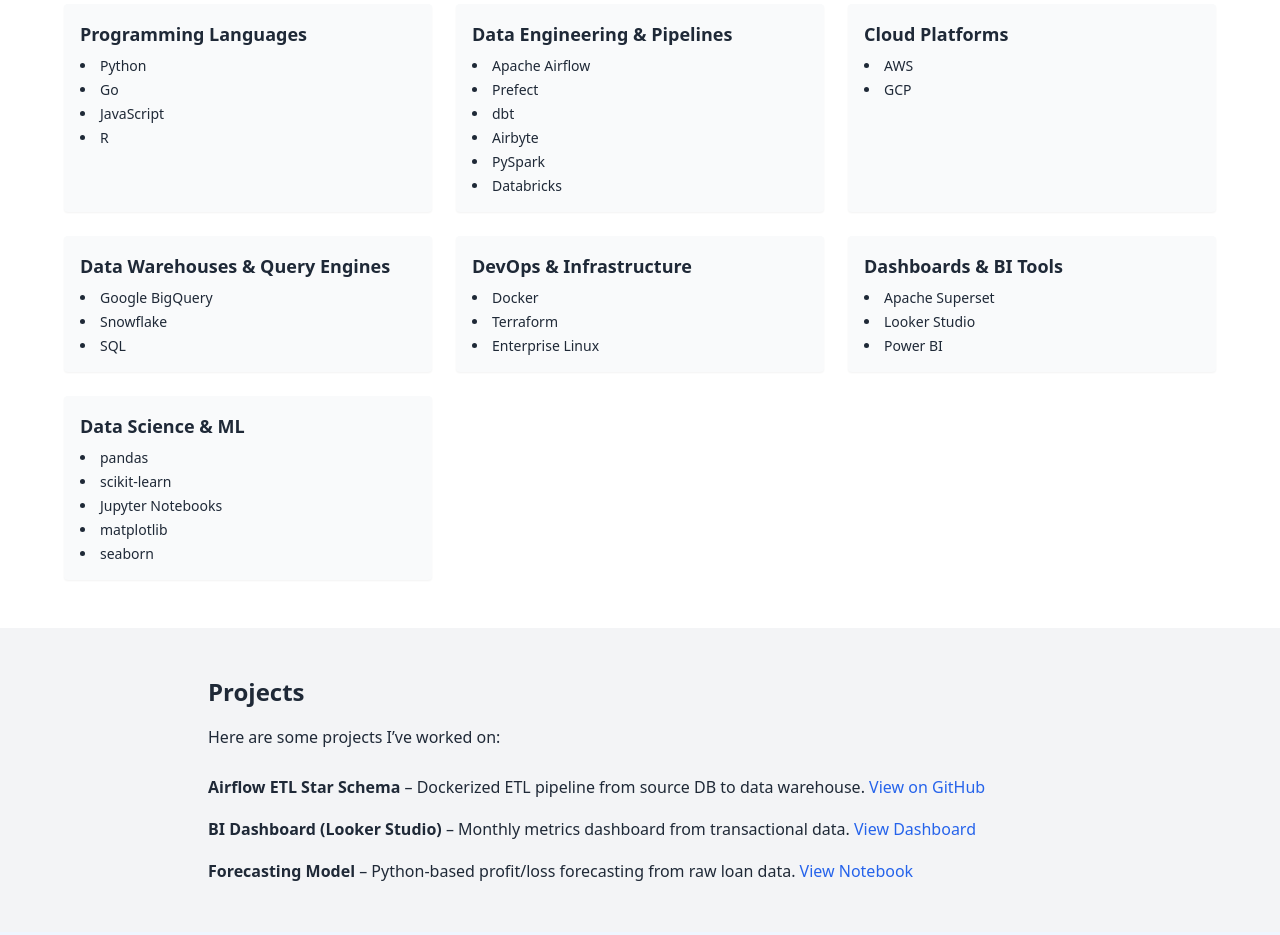
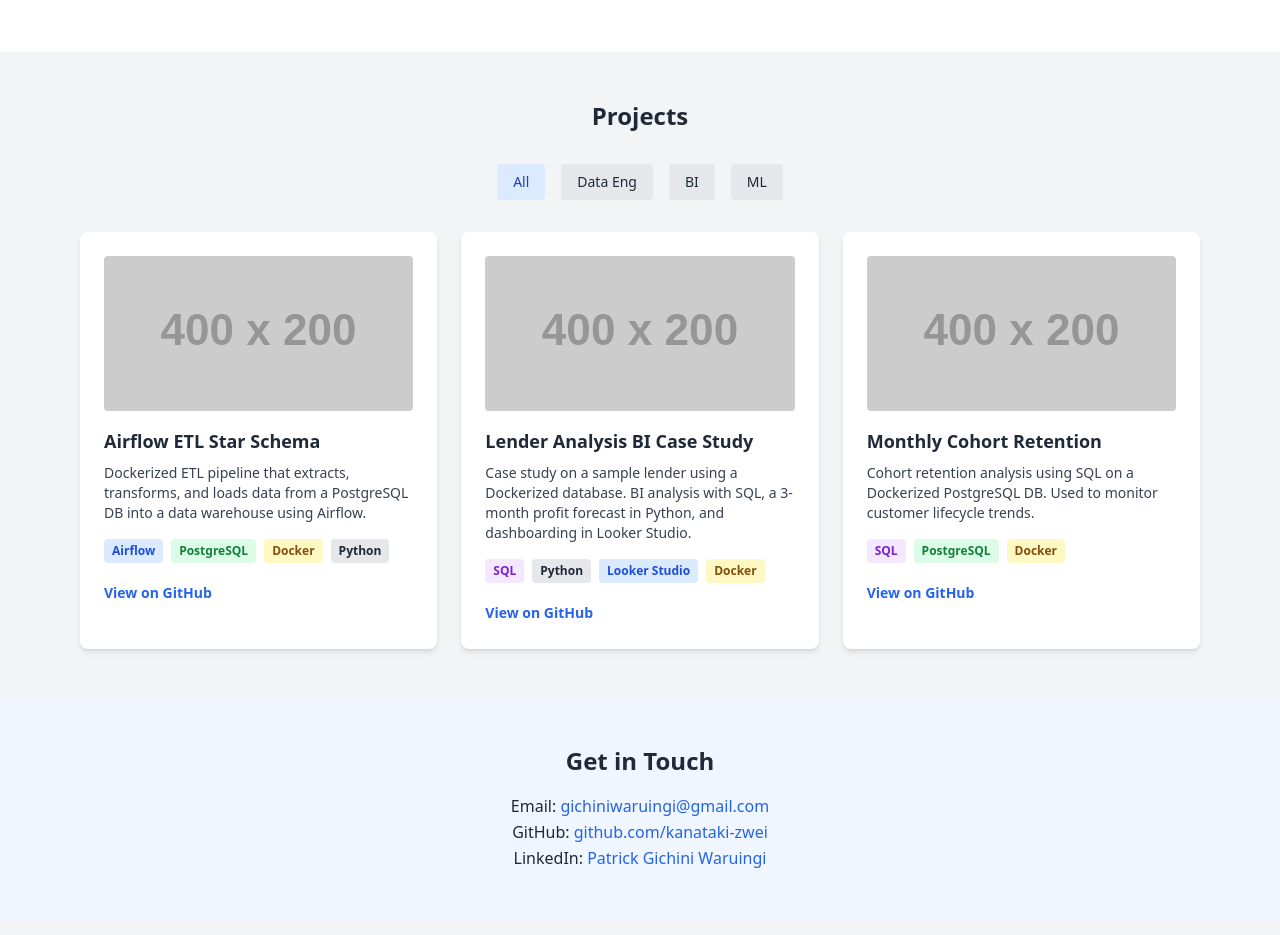
Before and after one commit to kanataki-zwei/kanataki-zwei.github.io, a plain HTML site: page index.html in a window 1280 px wide. Shown: the part 558-1493 px from the top of the page. Drawn offline with nearby package versions, Linux system fonts and the light colour scheme; placeholder pictures from the web are drawn by us.

Commit message:
added project cards and categorized filters

```diff
--- a/index.html
+++ b/index.html
@@ -42,107 +42,72 @@
   <section id="skills" class="bg-white py-12 px-4">
     <div class="max-w-6xl mx-auto">
       <h3 class="text-2xl font-semibold mb-8 text-center">Skills</h3>
-
       <div class="grid md:grid-cols-2 lg:grid-cols-3 gap-6">
-
-            <!-- General Purpose Programming -->
-            <div class="bg-gray-50 p-4 rounded shadow-sm">
-            <h4 class="text-lg font-bold mb-2">Programming Languages</h4>
-            <ul class="list-disc list-inside text-sm space-y-1">
-                <li>Python</li>
-                <li>Go</li>
-                <li>JavaScript</li>
-                <li>R</li>
-            </ul>
-            </div>
-
-            <!-- Data Engineering & Pipelines -->
-            <div class="bg-gray-50 p-4 rounded shadow-sm">
-            <h4 class="text-lg font-bold mb-2">Data Engineering & Pipelines</h4>
-            <ul class="list-disc list-inside text-sm space-y-1">
-                <li>Apache Airflow</li>
-                <li>Prefect</li>
-                <li>dbt</li>
-                <li>Airbyte</li>
-                <li>PySpark</li>
-                <li>Databricks</li>
-            </ul>
-            </div>
-
-            <!-- Cloud Platforms -->
-            <div class="bg-gray-50 p-4 rounded shadow-sm">
-            <h4 class="text-lg font-bold mb-2">Cloud Platforms</h4>
-            <ul class="list-disc list-inside text-sm space-y-1">
-                <li>AWS</li>
-                <li>GCP</li>
-            </ul>
-            </div>
-
-            <!-- Data Warehouses -->
-            <div class="bg-gray-50 p-4 rounded shadow-sm">
-            <h4 class="text-lg font-bold mb-2">Data Warehouses & Query Engines</h4>
-            <ul class="list-disc list-inside text-sm space-y-1">
-                <li>Google BigQuery</li>
-                <li>Snowflake</li>
-                <li>SQL</li>
-            </ul>
-            </div>
-
-            <!-- DevOps & Infra -->
-            <div class="bg-gray-50 p-4 rounded shadow-sm">
-            <h4 class="text-lg font-bold mb-2">DevOps & Infrastructure</h4>
-            <ul class="list-disc list-inside text-sm space-y-1">
-                <li>Docker</li>
-                <li>Terraform</li>
-                <li>Enterprise Linux</li>
-            </ul>
-            </div>
-
-            <!-- Dashboards & BI -->
-            <div class="bg-gray-50 p-4 rounded shadow-sm">
-            <h4 class="text-lg font-bold mb-2">Dashboards & BI Tools</h4>
-            <ul class="list-disc list-inside text-sm space-y-1">
-                <li>Apache Superset</li>
-                <li>Looker Studio</li>
-                <li>Power BI</li>
-            </ul>
-            </div>
-
-            <!-- Optional: Data Science & ML -->
-            <div class="bg-gray-50 p-4 rounded shadow-sm">
-            <h4 class="text-lg font-bold mb-2">Data Science & ML</h4>
-            <ul class="list-disc list-inside text-sm space-y-1">
-                <li>pandas</li>
-                <li>scikit-learn</li>
-                <li>Jupyter Notebooks</li>
-                <li>matplotlib</li>
-                <li>seaborn</li>
-            </ul>
-            </div>
-
+        <!-- Skill cards here... (unchanged) -->
       </div>
     </div>
   </section>
 
+  <!-- Projects -->
+  <section id="projects" class="max-w-6xl mx-auto py-12 px-4">
+    <h3 class="text-2xl font-semibold mb-8 text-center">Projects</h3>
 
-  <!-- Projects -->
-  <section id="projects" class="max-w-4xl mx-auto py-12 px-4">
-    <h3 class="text-2xl font-semibold mb-4">Projects</h3>
-    <p class="mb-6">Here are some projects I’ve worked on:</p>
-    <ul class="space-y-4">
-      <li>
-        <strong>Airflow ETL Star Schema</strong> – Dockerized ETL pipeline from source DB to data warehouse.
-        <a href="#" class="text-blue-600 hover:underline">View on GitHub</a>
-      </li>
-      <li>
-        <strong>BI Dashboard (Looker Studio)</strong> – Monthly metrics dashboard from transactional data.
-        <a href="#" class="text-blue-600 hover:underline">View Dashboard</a>
-      </li>
-      <li>
-        <strong>Forecasting Model</strong> – Python-based profit/loss forecasting from raw loan data.
-        <a href="#" class="text-blue-600 hover:underline">View Notebook</a>
-      </li>
-    </ul>
+    <!-- Filter Buttons -->
+    <div class="flex flex-wrap justify-center gap-4 mb-8">
+      <button class="filter-btn bg-blue-100 text-blue-800 text-sm px-4 py-2 rounded hover:bg-blue-200" data-filter="all">All</button>
+      <button class="filter-btn bg-gray-200 text-sm px-4 py-2 rounded hover:bg-gray-300" data-filter="data-eng">Data Eng</button>
+      <button class="filter-btn bg-gray-200 text-sm px-4 py-2 rounded hover:bg-gray-300" data-filter="bi">BI</button>
+      <button class="filter-btn bg-gray-200 text-sm px-4 py-2 rounded hover:bg-gray-300" data-filter="ml">ML</button>
+    </div>
+
+    <div class="grid gap-6 md:grid-cols-2 lg:grid-cols-3">
+      <!-- Project 1 -->
+      <div class="project-card bg-white rounded-lg shadow-md p-6 hover:shadow-xl transition duration-300" data-category="data-eng">
+        <img src="https://via.placeholder.com/400x200?text=Airflow+ETL+Star+Schema" alt="Airflow ETL Star Schema" class="rounded mb-4">
+        <h4 class="text-lg font-bold mb-2">Airflow ETL Star Schema</h4>
+        <p class="text-sm text-gray-700 mb-4">
+          Dockerized ETL pipeline that extracts, transforms, and loads data from a PostgreSQL DB into a data warehouse using Airflow.
+        </p>
+        <div class="flex flex-wrap gap-2 mb-4">
+          <span class="bg-blue-100 text-blue-700 text-xs font-semibold px-2 py-1 rounded">Airflow</span>
+          <span class="bg-green-100 text-green-700 text-xs font-semibold px-2 py-1 rounded">PostgreSQL</span>
+          <span class="bg-yellow-100 text-yellow-800 text-xs font-semibold px-2 py-1 rounded">Docker</span>
+          <span class="bg-gray-200 text-gray-800 text-xs font-semibold px-2 py-1 rounded">Python</span>
+        </div>
+        <a href="#" class="text-blue-600 text-sm font-semibold hover:underline">View on GitHub</a>
+      </div>
+
+      <!-- Project 2 -->
+      <div class="project-card bg-white rounded-lg shadow-md p-6 hover:shadow-xl transition duration-300" data-category="bi">
+        <img src="https://via.placeholder.com/400x200?text=Lender+BI+Case+Study" alt="Lender BI Case Study" class="rounded mb-4">
+        <h4 class="text-lg font-bold mb-2">Lender Analysis BI Case Study</h4>
+        <p class="text-sm text-gray-700 mb-4">
+          Case study on a sample lender using a Dockerized database. BI analysis with SQL, a 3-month profit forecast in Python, and dashboarding in Looker Studio.
+        </p>
+        <div class="flex flex-wrap gap-2 mb-4">
+          <span class="bg-purple-100 text-purple-700 text-xs font-semibold px-2 py-1 rounded">SQL</span>
+          <span class="bg-gray-200 text-gray-800 text-xs font-semibold px-2 py-1 rounded">Python</span>
+          <span class="bg-blue-100 text-blue-700 text-xs font-semibold px-2 py-1 rounded">Looker Studio</span>
+          <span class="bg-yellow-100 text-yellow-800 text-xs font-semibold px-2 py-1 rounded">Docker</span>
+        </div>
+        <a href="#" class="text-blue-600 text-sm font-semibold hover:underline">View on GitHub</a>
+      </div>
+
+      <!-- Project 3 -->
+      <div class="project-card bg-white rounded-lg shadow-md p-6 hover:shadow-xl transition duration-300" data-category="ml">
+        <img src="https://via.placeholder.com/400x200?text=Monthly+Cohort+Retention" alt="Monthly Cohort Retention" class="rounded mb-4">
+        <h4 class="text-lg font-bold mb-2">Monthly Cohort Retention</h4>
+        <p class="text-sm text-gray-700 mb-4">
+          Cohort retention analysis using SQL on a Dockerized PostgreSQL DB. Used to monitor customer lifecycle trends.
+        </p>
+        <div class="flex flex-wrap gap-2 mb-4">
+          <span class="bg-purple-100 text-purple-700 text-xs font-semibold px-2 py-1 rounded">SQL</span>
+          <span class="bg-green-100 text-green-700 text-xs font-semibold px-2 py-1 rounded">PostgreSQL</span>
+          <span class="bg-yellow-100 text-yellow-800 text-xs font-semibold px-2 py-1 rounded">Docker</span>
+        </div>
+        <a href="#" class="text-blue-600 text-sm font-semibold hover:underline">View on GitHub</a>
+      </div>
+    </div>
   </section>
 
   <!-- Contact -->
@@ -158,5 +123,34 @@
     &copy; 2025 Patrick G. W | Built with 💙 and Tailwind CSS
   </footer>
 
+  <!-- Filter Script -->
+  <script>
+    const filterButtons = document.querySelectorAll('.filter-btn');
+    const projectCards = document.querySelectorAll('.project-card');
+
+    filterButtons.forEach(button => {
+      button.addEventListener('click', () => {
+        const filter = button.getAttribute('data-filter');
+
+        filterButtons.forEach(btn => {
+          btn.classList.remove('bg-blue-100', 'text-blue-800');
+          btn.classList.add('bg-gray-200');
+        });
+
+        button.classList.add('bg-blue-100', 'text-blue-800');
+        button.classList.remove('bg-gray-200');
+
+        projectCards.forEach(card => {
+          const category = card.getAttribute('data-category');
+          if (filter === 'all' || category === filter) {
+            card.classList.remove('hidden');
+          } else {
+            card.classList.add('hidden');
+          }
+        });
+      });
+    });
+  </script>
+
 </body>
 </html>
```
Lines whose indentation alone changed are shown as unchanged.
